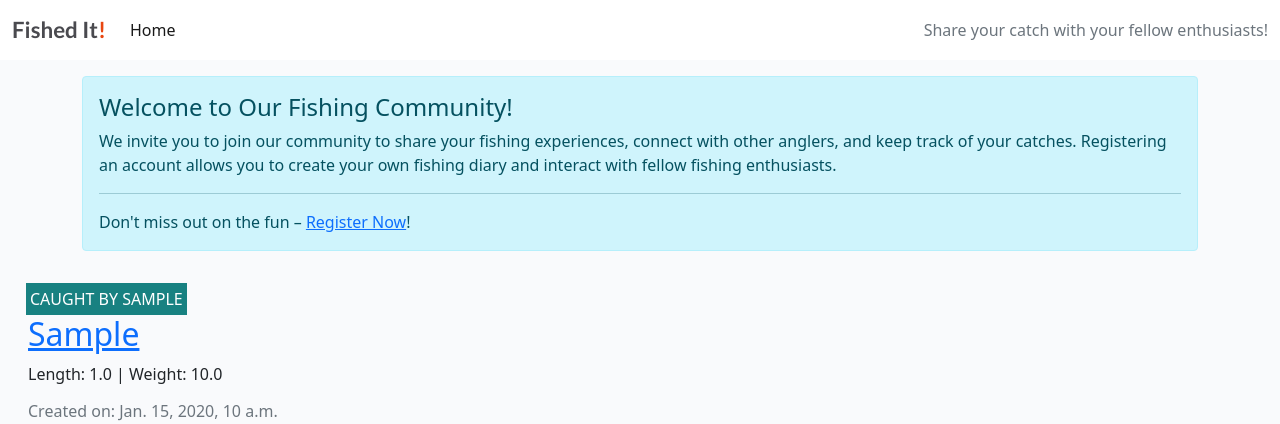
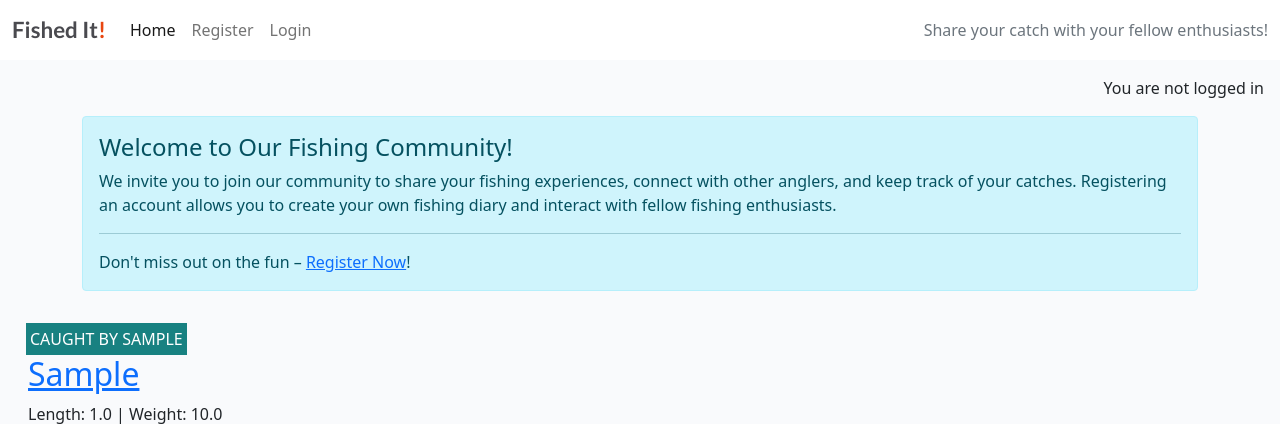
Before and after one commit to alexelbert/fished-it, a Django app: page / in a window 1280 px wide. Shown: the top 424 px of the page. Run offline with Django 5.2, Linux system fonts and the light colour scheme; tables that the repository leaves empty hold one stand-in row (values such as "Sample post"); parts of the project's set-up code (start-up, migrations or seed data) failed here and were passed over.

Commit message:
Added url paths and html for the navigation, register/log in/out.

```diff
--- a/templates/base.html
+++ b/templates/base.html
@@ -1,6 +1,9 @@
 {% load static %}
 
 {% url 'home' as home_url %}
+{% url 'account_login' as login_url %}
+{% url 'account_signup' as signup_url %}
+{% url 'account_logout' as logout_url %}
 
 <!DOCTYPE html>
 <html class="h-100" lang="en">
@@ -42,7 +45,19 @@
                         <a class="nav-link {% if request.path == home_url %}active{% endif %}" aria-current="page"
                             href="#">Home</a>
                     </li>
-
+                    {% if user.is_authenticated %}
+                    <li class="nav-item">
+                        <a class="nav-link {% if request.path == logout_url %}active{% endif %}" aria-current="page" href="{% url 'account_logout' %}">Logout</a>
+                    </li>
+                    {% else %}
+                    <li class="nav-item">
+                        <a class="nav-link {% if request.path == signup_url %}active{% endif %}" aria-current="page"
+                            href="{% url 'account_signup' %}">Register</a>
+                    </li>
+                    <li class="nav-item">
+                        <a class="nav-link {% if request.path == login_url %}active{% endif %}" aria-current="page" href="{% url 'account_login' %}">Login</a>
+                    </li>
+                    {% endif %}
                 </ul>
                 <span class="navbar-text text-muted">
                     Share your catch with your fellow enthusiasts!
@@ -52,7 +67,11 @@
     </nav>
 
     <main class="flex-shrink-0 main-bg">
-
+        {% if user.is_authenticated %}
+        <p class="text-end m-3">You are logged in as {{ user }}</p>
+        {% else %}
+        <p class="text-end m-3">You are not logged in</p>
+        {% endif %}
         {% block content %}
         <!-- Content Goes here -->
         {% endblock content %}
```
